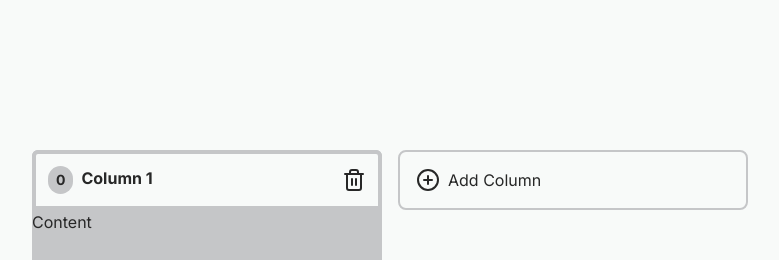
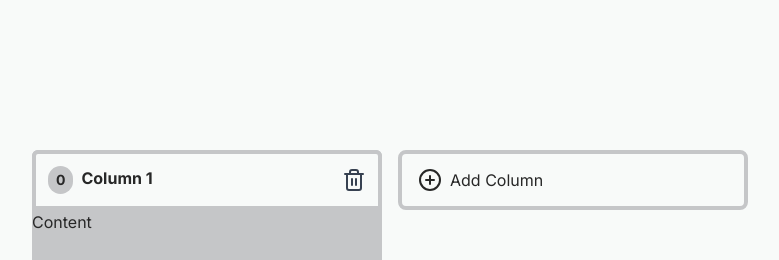
Before and after one commit to dilarauluturhan/kanban-board, a React (Vite) app: page / in a window 1280 px wide. Both pictures are taken after a click on the button "Add Column". Shown: the top 260 px of the page, without its empty margins (250-1029 px from the left). Built offline with nearby package versions, Linux system fonts and the light colour scheme.

Commit message:
feat: columns drag and drop

```diff
--- a/src/components/ColumnContainer.tsx
+++ b/src/components/ColumnContainer.tsx
@@ -1,5 +1,7 @@
 import { Trash2 } from "lucide-react";
 import { Column, Id } from "../types";
+import { useSortable } from "@dnd-kit/sortable";
+import { CSS } from "@dnd-kit/utilities";
 
 interface Props {
   column: Column;
@@ -8,10 +10,49 @@ interface Props {
 
 function ColumnContainer(props: Props) {
   const { column, deleteColumn } = props;
+
+  const {
+    setNodeRef,
+    attributes,
+    listeners,
+    transform,
+    transition,
+    isDragging,
+  } = useSortable({
+    id: column.id,
+    data: {
+      type: "Column",
+      column,
+    },
+  });
+
+  const style = {
+    transition,
+    transform: CSS.Transform.toString(transform),
+  };
+
+  if (isDragging) {
+    return (
+      <div
+        ref={setNodeRef}
+        style={style}
+        className="bg-columnBgColor opacity-40 border-4 border-red-700 w-[350px] h-[500px] max-h-[500px] rounded-md flex flex-col"
+      ></div>
+    );
+  }
+
   return (
-    <div className="bg-columnBgColor w-[350px] h-[500px] max-h-[500px] rounded-md flex flex-col">
+    <div
+      ref={setNodeRef}
+      style={style}
+      className="bg-columnBgColor w-[350px] h-[500px] max-h-[500px] rounded-md flex flex-col"
+    >
       {/* column title */}
-      <div className="bg-mainBgColor text-md h-[60px] cursor-grab rounded-md rounded-b-none p-3 font-bold border-columnBgColor border-4 flex items-center justify-between">
+      <div
+        {...attributes}
+        {...listeners}
+        className="bg-mainBgColor text-md h-[60px] cursor-grab rounded-md rounded-b-none p-3 font-bold border-columnBgColor border-4 flex items-center justify-between"
+      >
         <div className="flex gap-2">
           <div className="flex justify-center items-center bg-columnBgColor px-2 py-1 text-sm rounded-full">
             0
@@ -20,7 +61,7 @@ function ColumnContainer(props: Props) {
         </div>
         <button
           onClick={() => deleteColumn(column.id)}
-          className="cursor-pointer text-textColor hover:text-sideColor"
+          className="cursor-pointer text-gray-700 hover:text-red-700"
         >
           <Trash2 />
         </button>
--- a/src/components/KanbanBoard.tsx
+++ b/src/components/KanbanBoard.tsx
@@ -1,10 +1,34 @@
-import { useState } from "react";
+import { useMemo, useState } from "react";
 import { Column, Id } from "../types";
 import ColumnContainer from "./ColumnContainer";
 import { PlusCircle } from "lucide-react";
+import {
+  DndContext,
+  DragEndEvent,
+  DragOverlay,
+  DragStartEvent,
+  PointerSensor,
+  useSensor,
+  useSensors,
+} from "@dnd-kit/core";
+import { SortableContext, arrayMove } from "@dnd-kit/sortable";
+import { createPortal } from "react-dom";
 
 function KanbanBoard() {
   const [columns, setColumns] = useState<Column[]>([]);
+  const columnsId = useMemo(
+    () => columns.map((column) => column.id),
+    [columns]
+  );
+  const [activeColumn, setActiveColumn] = useState<Column | null>(null);
+
+  const sensors = useSensors(
+    useSensor(PointerSensor, {
+      activationConstraint: {
+        distance: 3, // 3px kadar hareket ettir
+      },
+    })
+  );
 
   function createNewColumn() {
     const columnToAdd: Column = {
@@ -20,14 +44,49 @@ function KanbanBoard() {
     setColumns(filteredColumns);
   }
 
+  function onDragStart(event: DragStartEvent) {
+    if (event.active.data.current?.type === "Column") {
+      setActiveColumn(event.active.data.current.column);
+      return;
+    }
+  }
+
+  function onDragEnd(event: DragEndEvent) {
+    const { active, over } = event;
+    if (!over) return;
+
+    const activeColumnId = active.id;
+    const overColumnId = over.id;
+
+    if (activeColumnId === overColumnId) return;
+
+    setColumns((columns) => {
+      const activeColumnIndex = columns.findIndex(
+        (column) => column.id === activeColumnId
+      );
+
+      const overColumnIndex = columns.findIndex(
+        (column) => column.id === overColumnId
+      );
+
+      return arrayMove(columns, activeColumnIndex, overColumnIndex);
+    });
+  }
+
   function generateId() {
     return Math.floor(Math.random() * 10001);
   }
 
   return (
     <div className="m-auto flex min-h-screen w-full items-center justify-center overflow-x-auto overflow-y-hidden px-[40px]">
+      <DndContext
+        sensors={sensors}
+        onDragStart={onDragStart}
+        onDragEnd={onDragEnd}
+      >
         <div className="m-auto flex gap-4">
           <div className="flex gap-4 ">
+            <SortableContext items={columnsId}>
               {columns.map((column) => (
                 <ColumnContainer
                   key={column.id}
@@ -35,15 +94,28 @@ function KanbanBoard() {
                   deleteColumn={deleteColumn}
                 />
               ))}
+            </SortableContext>
           </div>
           <button
             onClick={() => createNewColumn()}
-          className="h-[60px] w-[350px] min-w-[350px] cursor-pointer rounded-lg bg-mainBgColor border-2 border-columnBgColor p-4 hover:border-sideColor flex items-center gap-2"
+            className="h-[60px] w-[350px] min-w-[350px] cursor-pointer rounded-lg bg-mainBgColor border-4 border-columnBgColor p-4 hover:border-sideColor flex items-center gap-2"
           >
-          <PlusCircle color="#272727" />
+            <PlusCircle className="text-textColor" />
             Add Column
           </button>
         </div>
+        {createPortal(
+          <DragOverlay>
+            {activeColumn && (
+              <ColumnContainer
+                column={activeColumn}
+                deleteColumn={deleteColumn}
+              />
+            )}
+          </DragOverlay>,
+          document.body
+        )}
+      </DndContext>
     </div>
   );
 }
--- a/tailwind.config.js
+++ b/tailwind.config.js
@@ -10,7 +10,7 @@ export default {
         "mainBgColor": "#f8faf9",
         "columnBgColor":"#c5c6c8",
         "textColor":"#272727",
-        "sideColor":"#DE8F5F"
+        "sideColor":"#527069"
       }
     },
   },
```
Lines whose indentation alone changed are shown as unchanged.
